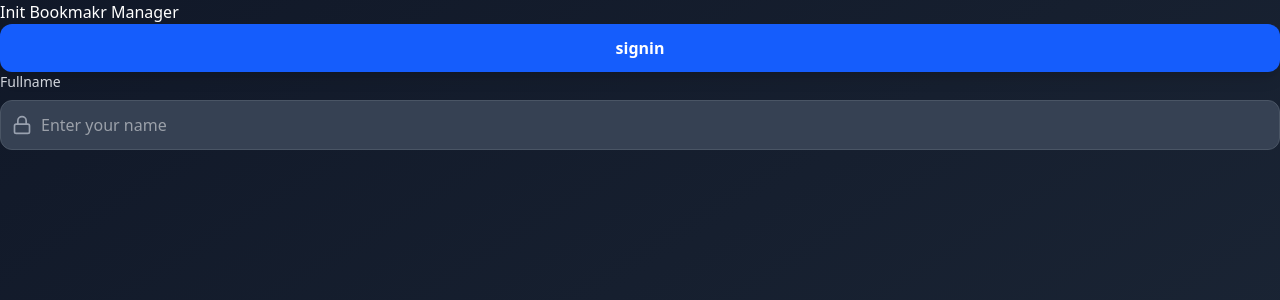
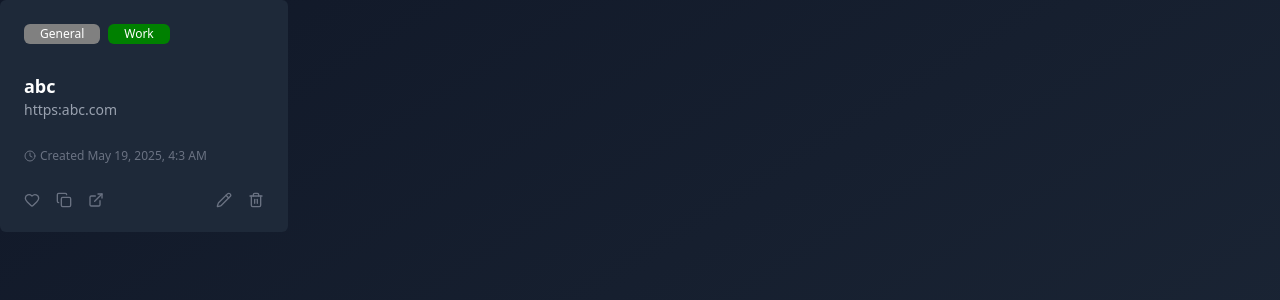
Before and after one commit to arafatmansuri/Bookmark-manager, a React (Vite) app in the folder client/: page / in a window 1280 px wide. Shown: the top 300 px of the page. Built offline with nearby package versions, Linux system fonts and the light colour scheme.

Commit message:
Add TotalCard, BookmarkCard and update Button component

```diff
--- a/client/src/App.tsx
+++ b/client/src/App.tsx
@@ -1,22 +1,16 @@
-import { Lock } from "lucide-react";
-import { Button, Input } from "./components";
+import { Bookmark } from "./components";
 
 function App() {
   return (
     <div className="text-black bg-gradient-to-br from-blue-50 to-indigo-100 dark dark:text-white dark:from-gray-900 dark:to-gray-800 w-screen min-h-screen">
-      Init Bookmakr Manager
-      <Button text="signin" size="lg" variant="primary" />
-      <Input
-        isLabel={true}
-        type="password"
-        labelText="Fullname"
-        placeholder="Enter your name"
-        startIcon={
-          <Lock
-            size={20}
-            className="absolute left-3 top-1/2 transform -translate-y-1/2 h-5 w-5 text-gray-400"
-          />
-        }
+      <Bookmark
+        title="abc"
+        url="https:abc.com"
+        date={new Date}
+        category={[
+          { name: "General", color: "gray" },
+          { name: "Work", color: "green" },
+        ]}
       />
     </div>
   );
--- /dev/null
+++ b/client/src/components/Bookmark.tsx
@@ -0,0 +1,62 @@
+import { Clock, Copy, ExternalLink, Heart, Pencil, Trash2 } from "lucide-react";
+
+interface BookmarkProps {
+  title: string;
+  url: string;
+  date: Date;
+  category?: { name: string; color: string }[];
+}
+const monthName = {
+  "1": "Jan",
+  "2": "Feb",
+  "3": "Mar",
+  "4": "Apr",
+  "5": "May",
+  "6": "Jun",
+  "7": "Jul",
+  "8": "Aug",
+  "9": "Sep",
+  "10": "Oct",
+  "11": "Nov",
+  "12": "Dec",
+};
+export function Bookmark({ category, date, title, url }: BookmarkProps) {
+  const day = date.getDate();
+  return (
+    <div className="flex flex-col gap-7 justify-center dark:bg-gray-800 rounded-md px-6 py-6 w-72">
+      {category && (
+        <div className="flex gap-2">
+          {category.map((cat) => (
+            <span
+              className={`px-4 py-0.5 rounded-md text-xs font-medium`}
+              style={{ backgroundColor: `${cat.color}` }}
+            >
+              {cat.name}
+            </span>
+          ))}
+        </div>
+      )}
+      <div>
+        <h1 className="text-lg font-semibold">{title}</h1>
+        <h4 className="text-sm dark:text-gray-400 text-gray-500">{url}</h4>
+      </div>
+      <span className="text-xs dark:text-gray-500 text-gray-400 flex items-center gap-1">
+        <Clock className="h-3 w-3" /> Created{" "}
+        {monthName[date.getMonth().toString()]} {date.getDate()},{" "}
+        {date.getFullYear()}, {date.getHours()}:{date.getMinutes()}{" "}
+        {date.getHours() > 12 ? "PM" : "AM"}
+      </span>
+      <div className="flex justify-between items-center">
+        <div className="flex gap-4">
+          <Heart className="h-4 w-4 text-gray-500" />{" "}
+          <Copy className="h-4 w-4 text-gray-500" />{" "}
+          <ExternalLink className="h-4 w-4 text-gray-500" />
+        </div>
+        <div className="flex gap-4">
+          <Pencil className="h-4 w-4 text-gray-500" />{" "}
+          <Trash2 className="h-4 w-4 text-gray-500" />{" "}
+        </div>
+      </div>
+    </div>
+  );
+}
--- a/client/src/components/Button.tsx
+++ b/client/src/components/Button.tsx
@@ -8,14 +8,14 @@ interface ButtonProps {
 }
 const variantClasses: { primary: string; secondary: string } = {
   primary: `bg-blue-600 hover:bg-blue-700 font-semibold`,
-  secondary: ``,
+  secondary: `dark:bg-gray-700 dark:hover:bg-gray-600 dark:text-gray-300 text-gray-700`,
 };
 const sizeClassess: { sm: string; md: string; lg: string } = {
   sm: ``,
-  md: ``,
+  md: `font-medium px-5 py-2`,
   lg: `w-full py-3 px-4`,
 };
-const commonClasses: string = `rounded-xl shadow-lg hover:shadow-xl cursor-pointer`;
+const commonClasses: string = `rounded-xl shadow-lg hover:shadow-xl cursor-pointer flex items-center justify-center gap-2 transition-all duration-200 `;
 export function Button({ text, variant, size, onClick,startIcon }: ButtonProps) {
   return (
     <button
--- /dev/null
+++ b/client/src/components/TotalCard.tsx
@@ -0,0 +1,18 @@
+import React from 'react'
+interface TotalCardProps{
+    text:string;
+    totalCount:number;
+    icon: React.ReactElement;
+    classes?: string
+}
+export function TotalCard({text,totalCount,icon,classes}:TotalCardProps) {
+  return (
+    <div className='w-64 flex items-center gap-4 dark:bg-gray-800 rounded-xl p-6 border dark:border-gray-700 border-gray-200 shadow-sm'>
+        <div className={`${classes} p-2 h-10 rounded-lg`}>{icon}</div>
+        <div>
+            <h1 className='font-medium dark:text-gray-400 text-gray-600 text-sm'>{text}</h1>
+            <h1 className='text-2xl font-semibold dark:text-white text-gray-900'>{totalCount}</h1>
+        </div>
+    </div>
+  )
+}
--- a/client/src/components/index.ts
+++ b/client/src/components/index.ts
@@ -1,2 +1,4 @@
 export {Button} from "./Button"
 export {Input} from "./Input"
+export {TotalCard} from "./TotalCard"
+export {Bookmark} from "./Bookmark"
```
Also changed, not shown: 1 other file (tests, documents, lock files or other folders).
